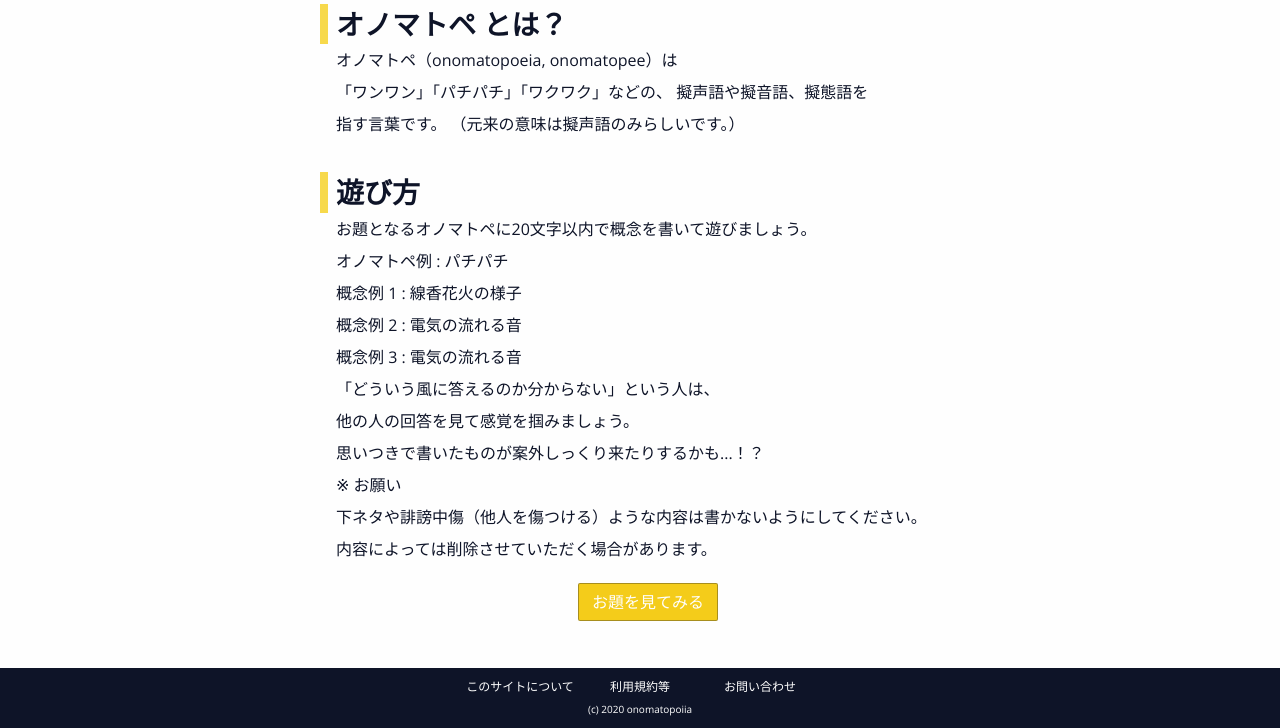
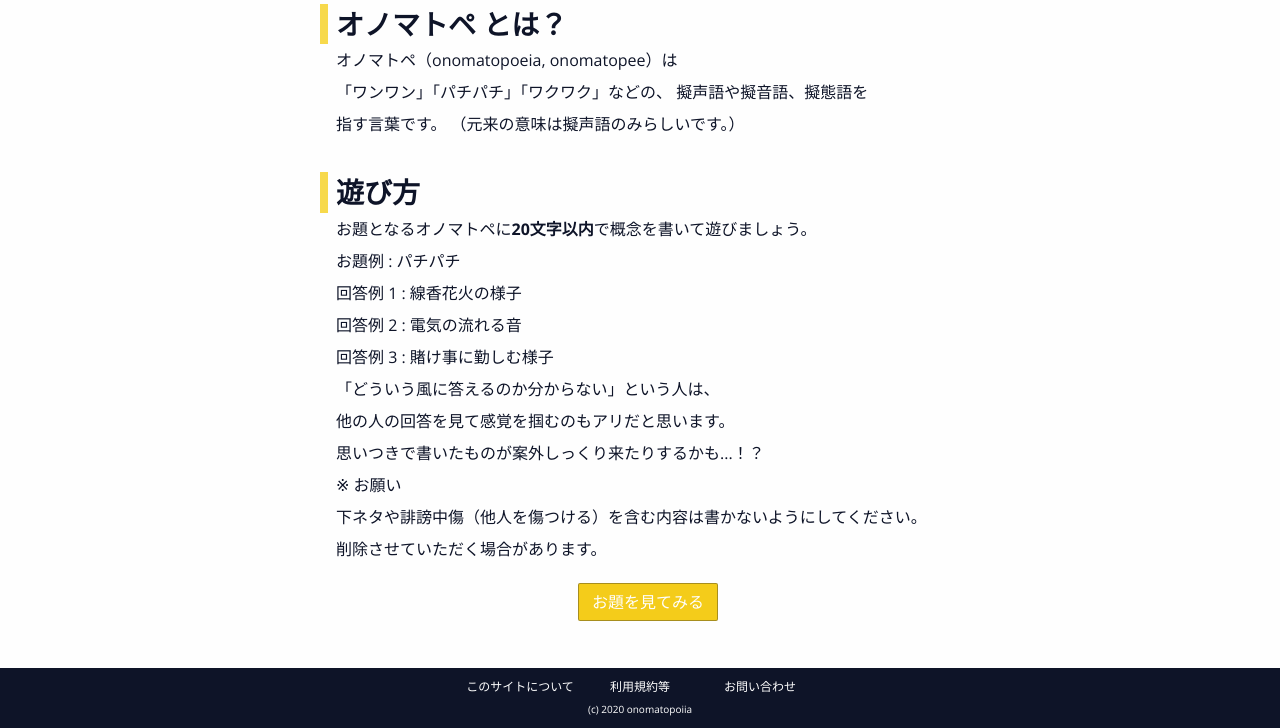
Before and after one commit to wasshoy/onomatopoiia, a Django app: page /onomato/about/ in a window 1280 px wide. Shown: the part 198-926 px from the top of the page. Run offline with Django 3.2, Linux system fonts and the light colour scheme.

Commit message:
[modify] css調整とデータ追加

```diff
--- a/onomato/static/onomato/css/contact.css
+++ b/onomato/static/onomato/css/contact.css
@@ -9,9 +9,12 @@
   margin: 18px 0 8px 0;
   padding: 4px 8px;
 }
+.main__contact__content {
+  margin: 0 0 8px 16px;
+}
 .main__contact__content__list {
   list-style-type: disc;
-  margin: 18px 0 18px 16px;
+  margin: 18px 0 18px 24px;
 }
 .main__contact__address-image {
   display: block;
--- a/onomato/templates/onomato/about.html
+++ b/onomato/templates/onomato/about.html
@@ -34,20 +34,20 @@
       <h2 class="main__abouts__title">遊び方</h2>
       <div class="main__abouts__text">
         <p>
-          お題となるオノマトペに20文字以内で概念を書いて遊びましょう。<br />
-          オノマトペ例 : パチパチ
+          お題となるオノマトペに<strong>20文字以内</strong>で概念を書いて遊びましょう。<br />
+          お題例 : パチパチ
           <ul>
-            <li>概念例 1 : 線香花火の様子</li>
-            <li>概念例 2 : 電気の流れる音</li>
-            <li>概念例 3 : 電気の流れる音</li>
+            <li>回答例 1 : 線香花火の様子</li>
+            <li>回答例 2 : 電気の流れる音</li>
+            <li>回答例 3 : 賭け事に勤しむ様子</li>
           </ul>
           「どういう風に答えるのか分からない」という人は、<br />
-          他の人の回答を見て感覚を掴みましょう。<br />
+          他の人の回答を見て感覚を掴むのもアリだと思います。<br />
           思いつきで書いたものが案外しっくり来たりするかも...！？
 
         <p>※ お願い</p>
-          下ネタや誹謗中傷（他人を傷つける）ような内容は書かないようにしてください。<br>
-          内容によっては削除させていただく場合があります。
+          下ネタや誹謗中傷（他人を傷つける）を含む内容は書かないようにしてください。<br>
+          削除させていただく場合があります。
         </p>
         <a href="/onomato/odai/" class="main__abouts__asobikata__odai-link">
           お題を見てみる
```
Also changed, not shown: db.sqlite3.
